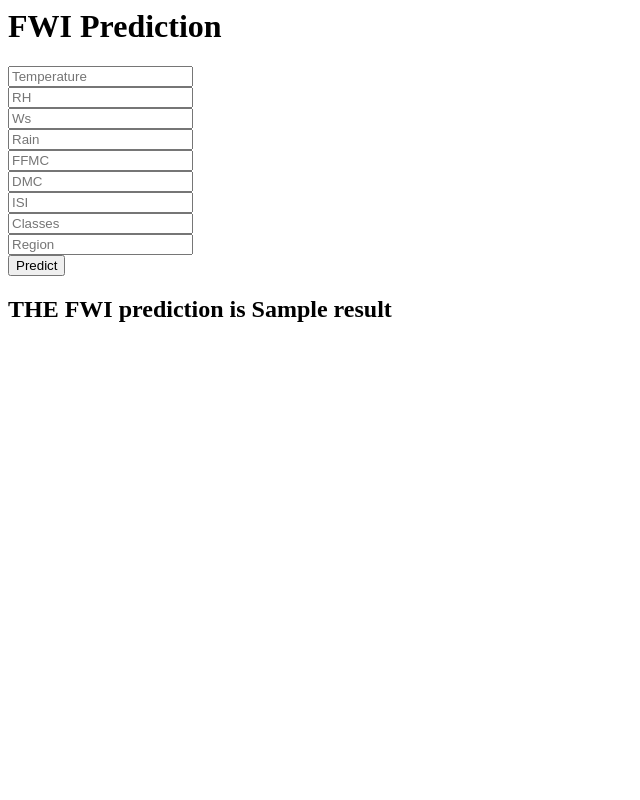
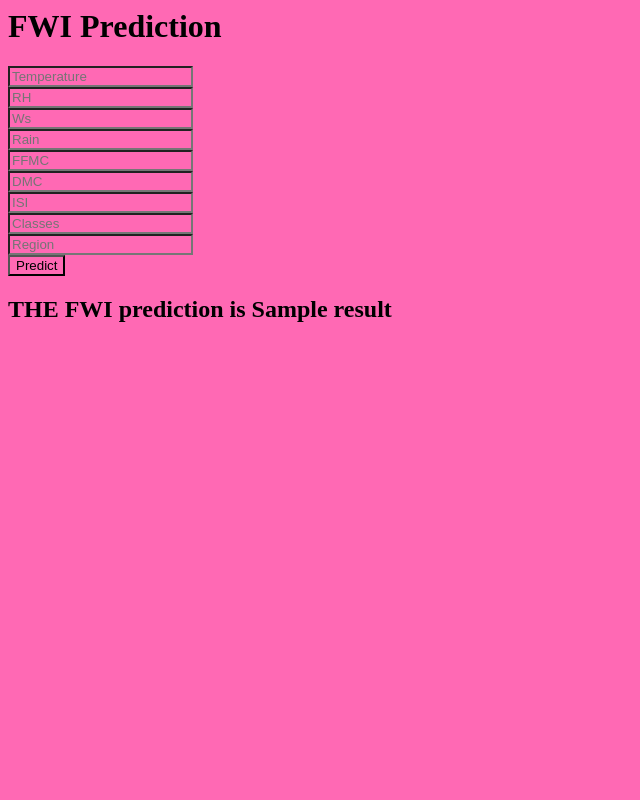
Before and after one commit to akshaykumarbedre/fire, a Flask app: template templates/home.html in a window 1280 px wide. Shown: the whole page, without its empty margins (0-640 px from the left). Run offline with Flask 3, Linux system fonts and the light colour scheme; the template is opened without the code that fills it: most values are stand-ins (such as "Sample title", 1, 10 or a date in 2020); parts of the project's set-up code (start-up, migrations or seed data) failed here and were passed over.

Commit message:
Update home.html

```diff
--- a/templates/home.html
+++ b/templates/home.html
@@ -1,4 +1,9 @@
 <html>
+    <style>
+        *{
+            background-color:hotpink;
+        }
+    </style>
 <body>
     <div class="login">
        <h1>FWI Prediction</h1>
```
